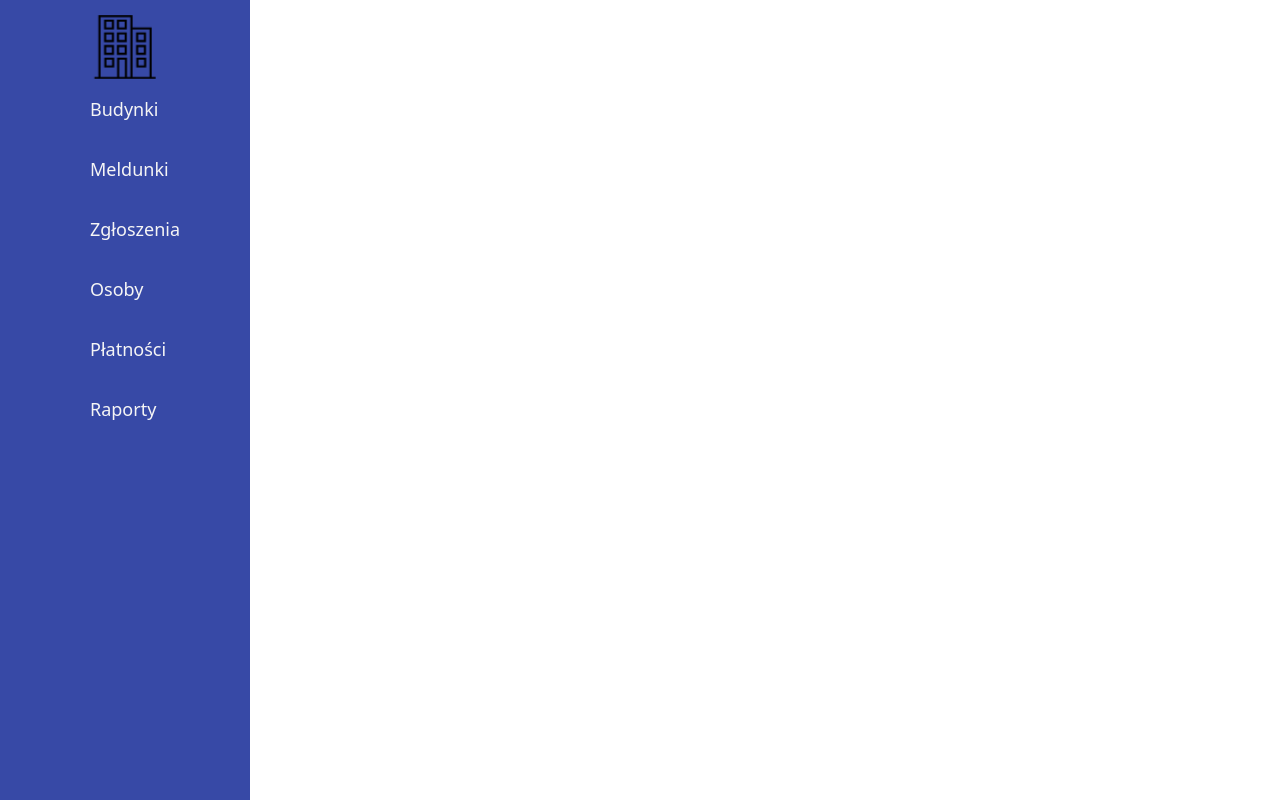
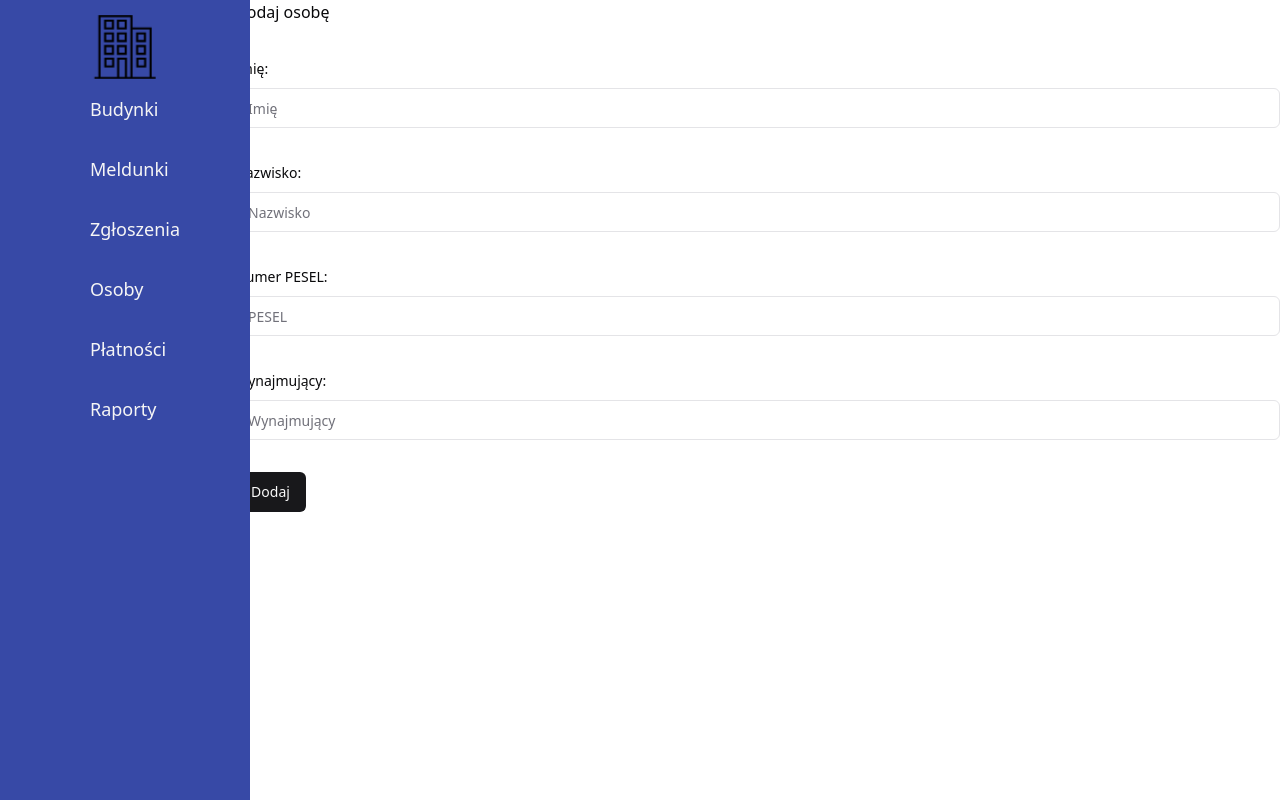
Before and after one commit to KamilGrzonka/2024_TAB_S13_GRZONKA, a React (Vite) app in the folder budynki-frontend/: page /osoby/nowy in a window 1280 px wide. Built offline with nearby package versions, Linux system fonts and the light colour scheme.

Commit message:
Dodawanie osoby

```diff
--- a/budynki-frontend/src/components/BuildingsList.tsx
+++ b/budynki-frontend/src/components/BuildingsList.tsx
@@ -11,7 +11,12 @@ interface BuildingData {
 async function fetchBuildings() {
   const buildings: BuildingData[] = await fetch(
     "http://localhost:8080/api/budynki",
-  ).then((response) => response.json());
+  ).then((response) => {
+    if (!response.ok) {
+      throw new Error(`Failed to fetch: ${response.status}`);
+    }
+    return response.json();
+  });
   return buildings;
 }
 
--- /dev/null
+++ b/budynki-frontend/src/components/PersonsList.tsx
@@ -0,0 +1,52 @@
+import BuildingLabel from "@/components/BuildingLabel";
+import { useQuery } from "@tanstack/react-query";
+import { LoaderCircle } from "lucide-react";
+
+interface PersonData {
+  pesel: number;
+  imieINazwisko: string;
+  najmujacy: boolean;
+}
+
+async function fetchPersons() {
+  const persons: PersonData[] = await fetch(
+    "http://localhost:8080/api/osoby",
+  ).then((response) => {
+    if (!response.ok) {
+      throw new Error(`Failed to fetch: ${response.status}`);
+    }
+    return response.json();
+  });
+  return persons;
+}
+
+export default function PersonsList() {
+  const persons = useQuery({
+    queryKey: ["persons"],
+    queryFn: fetchPersons,
+  });
+
+  return persons.isSuccess ? (
+    persons.data.map(
+      (
+        person, // ToDo osoby to nie budynki
+      ) => (
+        <BuildingLabel
+          key={person.pesel}
+          name={person.imieINazwisko}
+          address={`${person.pesel} ${person.najmujacy ? "najmujacy" : "nie najmujacy"}`}
+          id={person.pesel}
+        />
+      ),
+    )
+  ) : persons.isPending ? (
+    <div className="flex items-center justify-center">
+      <LoaderCircle className="mr-2 h-4 w-4 animate-spin" />
+      Loading...
+    </div>
+  ) : (
+    <div className="flex items-center justify-center">
+      <span className="text-red-700">Error!</span>
+    </div>
+  );
+}
--- a/budynki-frontend/src/pages/EditPerson.tsx
+++ b/budynki-frontend/src/pages/EditPerson.tsx
@@ -1,5 +1,155 @@
+import { zodResolver } from "@hookform/resolvers/zod";
+import { useForm } from "react-hook-form";
+import { z } from "zod";
+
+import { Button } from "@/components/ui/button";
+import {
+  Form,
+  FormControl,
+  FormField,
+  FormItem,
+  FormLabel,
+  FormMessage,
+} from "@/components/ui/form";
+import { Input } from "@/components/ui/input";
+import { LoaderCircle } from "lucide-react";
+import { useState } from "react";
+import { toast } from "sonner";
+
+interface PersonData {
+  pesel: number;
+  imieINazwisko: string;
+  najmujacy: boolean;
+}
+
+const formSchema = z.object({
+  pesel: z
+    .string()
+    .min(11, { message: "Wprowadź poprawny pesel" })
+    .max(11, { message: "Wprowadź poprawny pesel" })
+    .refine(
+      (value) => {
+        const numericValue = Number(value);
+        return !isNaN(numericValue);
+      },
+      {
+        message: "Wprowadź poprawny pesel",
+      },
+    ),
+  imie: z.string().min(1, { message: "Wprowadź poprawne imię" }),
+  nazwisko: z.string().min(1, { message: "Wprowadź poprawne nazwisko" }),
+  najmujacy: z.string().regex(/^(Tak|Nie)$/i, { message: "Tak lub Nie" }),
+});
+
 export default function EditPerson() {
-    return (
-        <></>
-    )
+  const [isLoading, setLoading] = useState<boolean>(false);
+
+  const form = useForm<z.infer<typeof formSchema>>({
+    resolver: zodResolver(formSchema),
+    defaultValues: {
+      imie: "",
+      nazwisko: "",
+      najmujacy: "",
+      pesel: "",
+    },
+  });
+
+  async function onSubmit(values: z.infer<typeof formSchema>) {
+    setLoading(true);
+    const newOsoba: PersonData = await fetch(
+      `http://localhost:8080/api/osoby/${values.pesel}`,
+      {
+        method: "PUT",
+        mode: "cors",
+        credentials: "include",
+        headers: {
+          "Content-Type": "application/json; charset=UTF-8",
+        },
+        body: JSON.stringify({
+          imieINazwisko: `${values.imie} ${values.nazwisko}`,
+          najmujacy: values.najmujacy.toLowerCase() === "tak",
+        }),
+      },
+    ).then((response) => response.json());
+    setLoading(false);
+    if (newOsoba.pesel) {
+      toast(
+        <div>
+          <div>Pesel: {newOsoba.pesel}</div>
+          <div>Imie i nazwisko: {newOsoba.imieINazwisko}</div>
+          <div>Najmujacy: {newOsoba.najmujacy ? "Tak" : "Nie"}</div>
+        </div>,
+      );
+    } else {
+      toast(<span className="text-red-700">Error!</span>);
+    }
+  }
+
+  return (
+    <Form {...form}>
+      <form onSubmit={form.handleSubmit(onSubmit)} className="space-y-8">
+        <div>Dodaj osobę</div>
+        <FormField
+          control={form.control}
+          name="imie"
+          render={({ field }) => (
+            <FormItem>
+              <FormLabel>Imię:</FormLabel>
+              <FormControl>
+                <Input placeholder="Imię" {...field} />
+              </FormControl>
+              <FormMessage />
+            </FormItem>
+          )}
+        />
+        <FormField
+          control={form.control}
+          name="nazwisko"
+          render={({ field }) => (
+            <FormItem>
+              <FormLabel>Nazwisko:</FormLabel>
+              <FormControl>
+                <Input placeholder="Nazwisko" {...field} />
+              </FormControl>
+              <FormMessage />
+            </FormItem>
+          )}
+        />
+        <FormField
+          control={form.control}
+          name="pesel"
+          render={({ field }) => (
+            <FormItem>
+              <FormLabel>Numer PESEL:</FormLabel>
+              <FormControl>
+                <Input type="number" placeholder="PESEL" {...field} />
+              </FormControl>
+              <FormMessage />
+            </FormItem>
+          )}
+        />
+        <FormField
+          control={form.control}
+          name="najmujacy"
+          render={({ field }) => (
+            <FormItem>
+              <FormLabel>Wynajmujący:</FormLabel>
+              <FormControl>
+                <Input placeholder="Wynajmujący" {...field} />
+              </FormControl>
+              <FormMessage />
+            </FormItem>
+          )}
+        />
+        {isLoading ? (
+          <Button disabled>
+            <LoaderCircle className="mr-2 h-4 w-4 animate-spin" />
+            Dodaj
+          </Button>
+        ) : (
+          <Button type="submit">Dodaj</Button>
+        )}
+      </form>
+    </Form>
+  );
 }
--- /dev/null
+++ b/budynki-frontend/src/pages/NewPerson.tsx
@@ -0,0 +1,5 @@
+export default function NewPerson() {
+    return (
+        <></>
+    )
+}
--- a/budynki-frontend/src/pages/Persons.tsx
+++ b/budynki-frontend/src/pages/Persons.tsx
@@ -1,23 +1,36 @@
-import BuildingsList from "@/components/BuildingsList";
-import { Box, Container, Typography } from "@mui/material";
+import { Box, Button, Container, Typography } from "@mui/material";
+import PersonsList from "../components/PersonsList";
+import { Link } from "react-router-dom";
 
 const Persons = () => {
   return (
     <Container sx={{ marginBottom: 8 }}>
       <Box
         sx={{
-          display: "inline-block",
+          display: "flex",
+          justifyContent: "space-between",
+          alignItems: "center",
+          marginLeft: 30,
+          marginTop: 5,
+        }}
+      >
+        <Typography variant="h3">{`Osoby`}</Typography>
+        <Button sx={{ padding: 2 }} color="primary" variant="contained">
+          <Link to="nowy">Dodaj osobę</Link>
+        </Button>
+      </Box>
+      <Box
+        sx={{
+          display: "inline-flex",
           justifyContent: "center",
           alignItems: "center",
           marginLeft: 30,
-          marginTop: 5,
           marginBottom: 4,
         }}
       >
-        <Typography variant="h3">{`Osoby`}</Typography>
-        <Typography variant="h5">{`Wybierz budynek, z którym związana jest osoba:`}</Typography>
+        <Typography variant="h5">{`Wybierz osobę, której szczegóły chcesz zobaczyć:`}</Typography>
       </Box>
-      <BuildingsList />
+      <PersonsList />
     </Container>
   );
 };
--- a/budynki-frontend/src/pages/PersonsFromBuilding.tsx
+++ /dev/null
@@ -1,5 +0,0 @@
-export default function PersonsFromBuilding() {
-    return (
-        <></>
-    )
-}
```
Also changed, not shown: budynki-frontend/src/main.tsx (+9 -10 lines), 2 other files (tests, documents, lock files or other folders).
